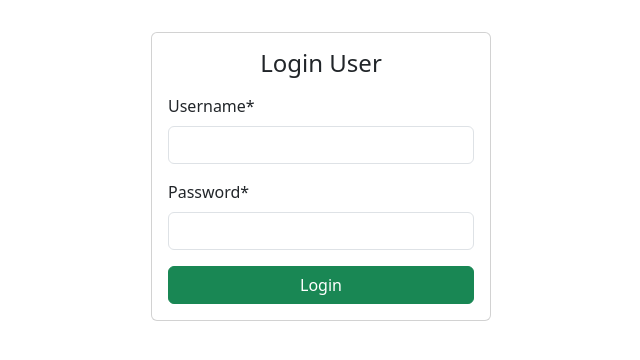
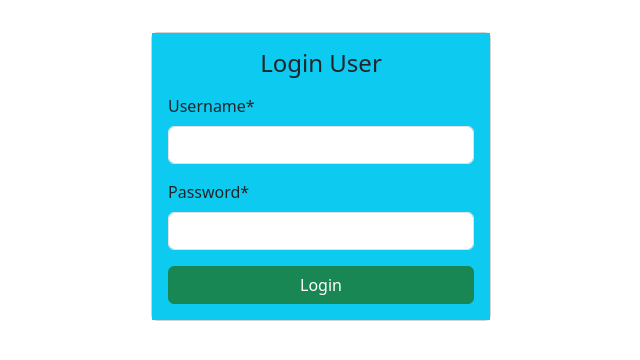
Before and after one commit to Himanshut1806/Blog-Project, a Django app: page /login/ in a window 1280 px wide. Shown: the part 56-416 px from the top of the page, without its empty margins (319-959 px from the left). Run offline with Django 5.2, Linux system fonts and the light colour scheme.

Commit message:
firstcommit

```diff
--- a/templates/login.html
+++ b/templates/login.html
@@ -4,7 +4,7 @@
 <div class="container my-3 p-3 rounded col-md-6 col-lg-4">
     <div class="col">
         <div class="card mb-6">
-            <div class="card-body">
+            <div class="card-body bg-info">
     <form method="POST" action="/login/">
         {% csrf_token %}
         <h4 class="mb-3 text-center">Login User</h4>
```
Also changed, not shown: blog/views.py (line endings or trailing spaces), db.sqlite3.
